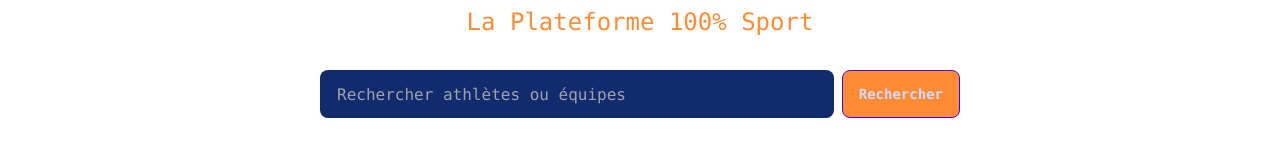
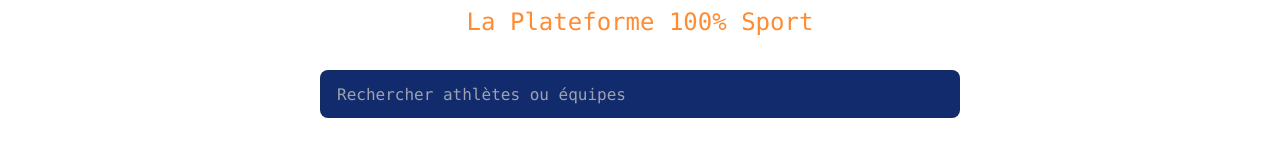
Before and after one commit to Petersaad5/ahtletix, an Angular app in the folder front-end/: page / in a window 1280 px wide. Shown: the part 382-530 px from the top of the page. Built offline with nearby package versions, Linux system fonts and the light colour scheme.

Commit message:
remove search button

```diff
--- a/front-end/src/app/components/athlete-page/athlete-page.component.html
+++ b/front-end/src/app/components/athlete-page/athlete-page.component.html
@@ -1,6 +1,6 @@
 <div class="flex flex-col items-center min-h-screen bg-neutral-light">
   <!-- Section d'en-tête -->
-  <div class="w-full text-center bg-primary-light text-neutral-light">
+  <div class="w-full text-center py-6 bg-primary-light text-neutral-light">
     <div class="text-5xl font-bold">Informations de {{ player.name }}</div>
     <div class="text-xl mt-2">{{ player.nickname }} | {{ player.sport }}</div>
   </div>
--- a/front-end/src/app/components/search-bar/search-bar.component.html
+++ b/front-end/src/app/components/search-bar/search-bar.component.html
@@ -1,4 +1,3 @@
 <div class="flex items-center space-x-2 w-full">
     <input id='searchInput' type="text" [(ngModel)]="searchKeyWords" placeholder="Rechercher athlètes ou équipes" class="input input-bordered font-mono w-full w-max-md bg-primary-light" />
-    <button class="btn btn-primary bg-secondary-light font-mono">Rechercher</button>
 </div>
```
